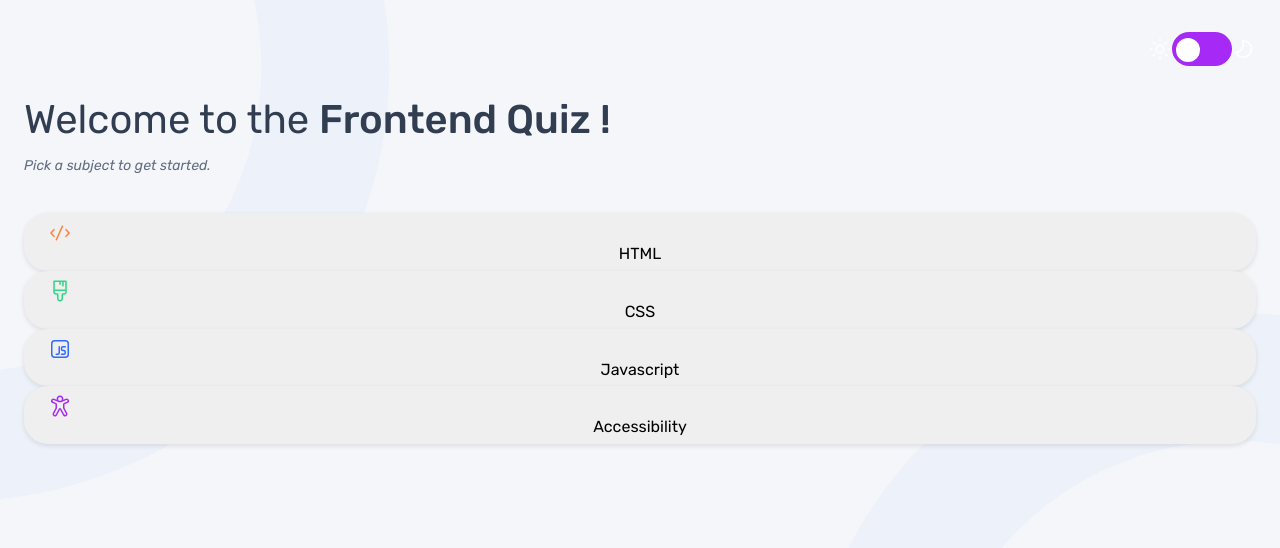
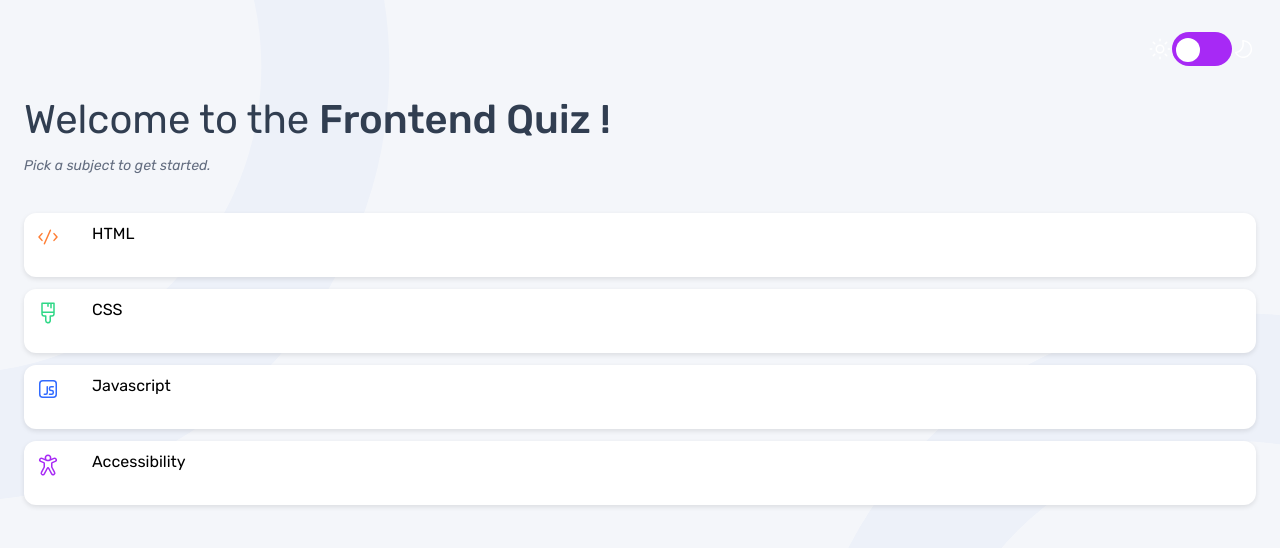
Before and after one commit to mayor-creator/frontend_quiz_app, a React (Vite) app: page / in a window 1280 px wide. Shown: the top 548 px of the page. Built offline with nearby package versions, Linux system fonts and the light colour scheme.

Commit message:
Enhance QuizStartMenu layout and styles; add button container and new CSS properties for improved button design

```diff
--- a/src/App.css
+++ b/src/App.css
@@ -6,7 +6,8 @@
   --color-dark-blue: #303250;
   --color-grey-navy: #626c7f;
   --color-light-grey: #f4f6fa;
-  --color-light-bluish: #abc1e1
+  --color-light-bluish: #abc1e1;
+  --color-pure-white: #ffffff;
   --primary-color: #3c4e68;
   --background-color: #f4f6fa;
   --mobile-bg: url("../src/assets/images/pattern-background-mobile-light.svg");
--- a/src/assets/component/QuizMenu/QuizStartMenu.jsx
+++ b/src/assets/component/QuizMenu/QuizStartMenu.jsx
@@ -25,10 +25,10 @@ export function QuizStartMenu() {
             <p className={styles.subjectText}>Pick a subject to get started.</p>
           </div>
         </div>
-        <div>
+        <div className={styles.buttonContainer}>
           <div>
-            <QuizButton>
-              <div>
+            <QuizButton className={styles.btn}>
+              <div className={styles.imgBox}>
                 <img src={htmlIcon} alt="html icon" width={24} height={24} />
               </div>
               <div>
@@ -37,8 +37,8 @@ export function QuizStartMenu() {
             </QuizButton>
           </div>
           <div>
-            <QuizButton>
-              <div>
+            <QuizButton className={styles.btn}>
+              <div className={styles.imgBox}>
                 <img src={cssIcon} alt="css icon" width={24} height={24} />
               </div>
               <div>
@@ -47,8 +47,8 @@ export function QuizStartMenu() {
             </QuizButton>
           </div>
           <div>
-            <QuizButton>
-              <div>
+            <QuizButton className={styles.btn}>
+              <div className={styles.imgBox}>
                 <img
                   src={jsIcon}
                   alt="javascript icon"
@@ -62,8 +62,8 @@ export function QuizStartMenu() {
             </QuizButton>
           </div>
           <div>
-            <QuizButton>
-              <div>
+            <QuizButton className={styles.btn}>
+              <div className={styles.imgBox}>
                 <img
                   src={accessibilityIcon}
                   alt="accessibility icon"
--- a/src/assets/component/QuizMenu/QuizStartMenu.module.css
+++ b/src/assets/component/QuizMenu/QuizStartMenu.module.css
@@ -25,9 +25,28 @@
   color: var(--color-grey-navy);
 }
 
+.buttonContainer {
+  display: flex;
+  flex-direction: column;
+  gap: 0.75rem;
+}
+
+.btn {
+  border-radius: 0.75rem;
+  background-color: var(--color-pure-white);
+  display: flex;
+  gap: 1rem;
+  padding: 0.75rem;
+}
+
+.imgBox {
+  width: 2.5rem;
+  height: 2.5rem;
+}
+
 [data-theme="dark"] {
   .titleText {
-    color: var(--color-white);
+    color: var(--color-pure-white);
   }
   .subjectText {
     color: var(--color-light-bluish);
```
